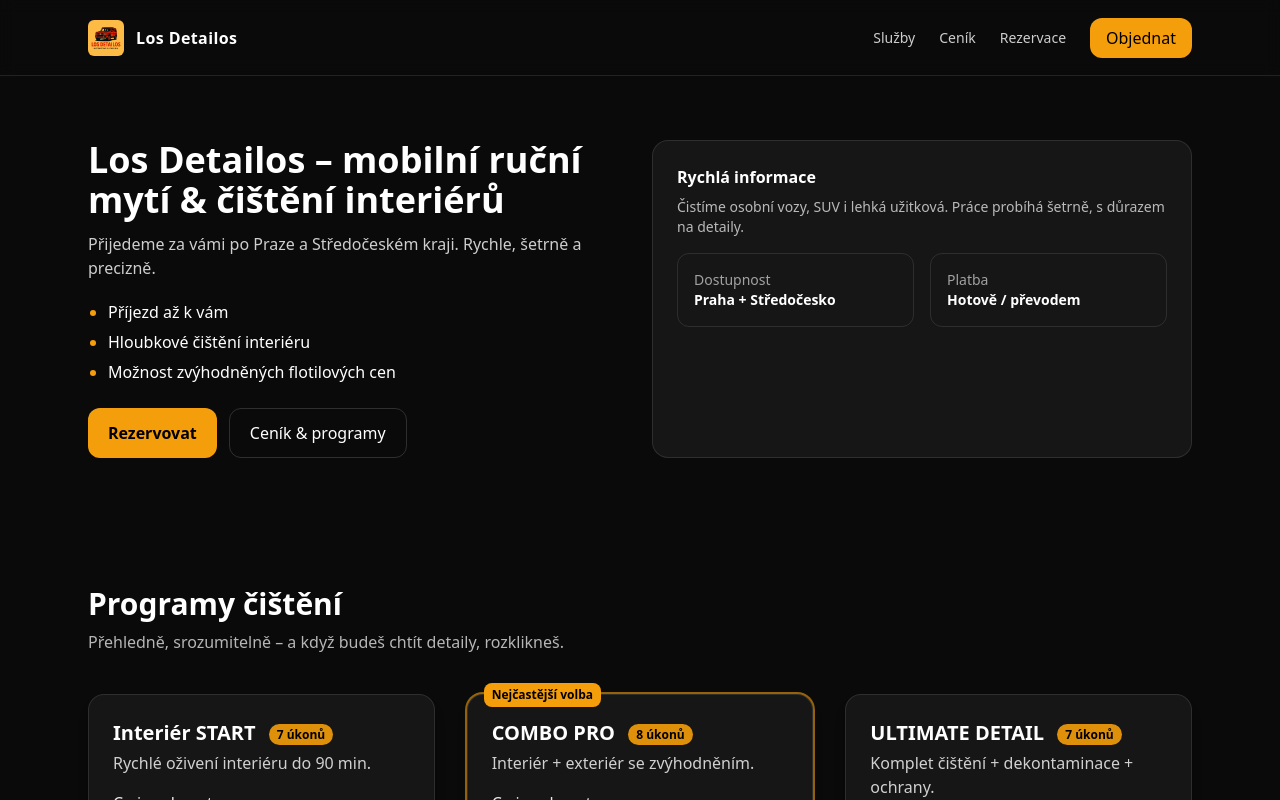
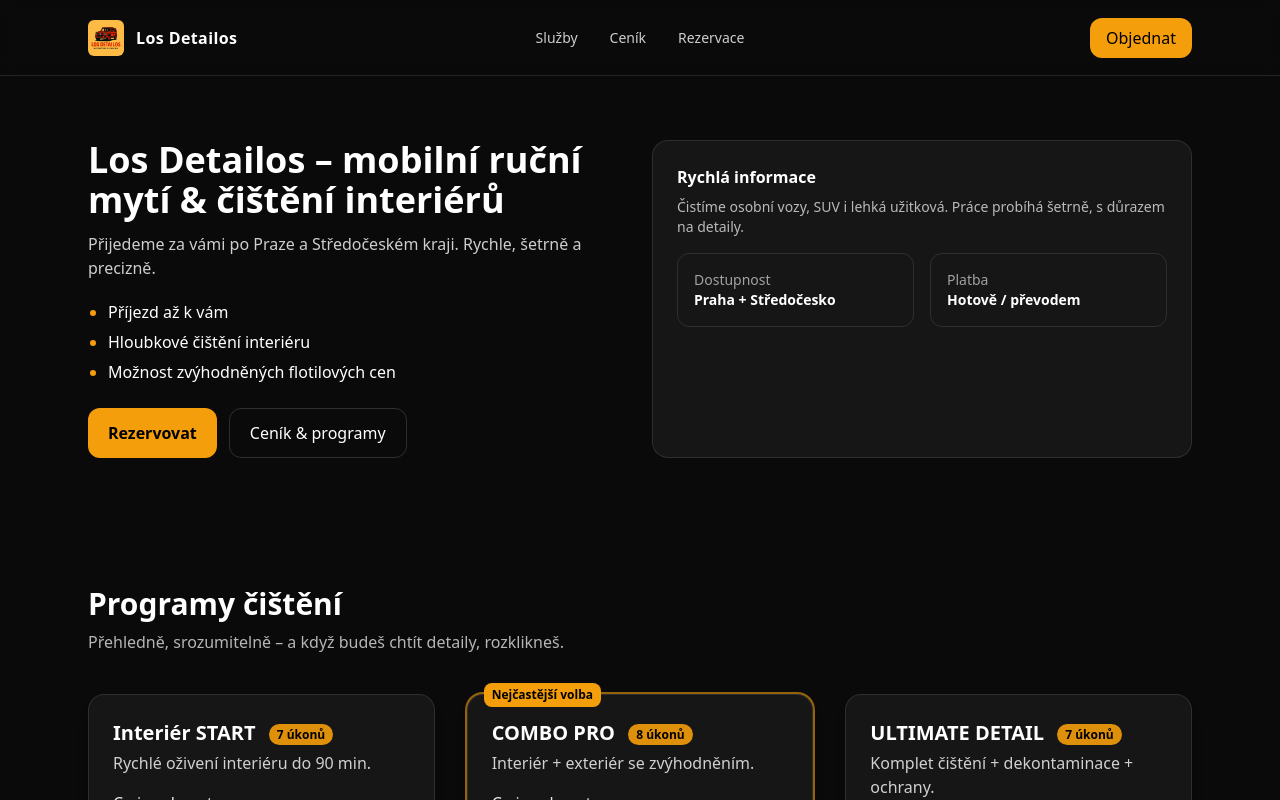
Before and after one commit to cyriac9966/losdetailos, a React (Vite) app: page / in a window 1280 px wide. Shown: the top 800 px of the page. Built offline with nearby package versions, Linux system fonts and the light colour scheme; the HTML template or start-up script is replaced by a standard one.

Commit message:
Uprava topbaru: odkazy Služby, Ceník, Rezervace zarovnány na střed

```diff
--- a/src/components/Topbar.jsx
+++ b/src/components/Topbar.jsx
@@ -4,7 +4,7 @@
     return (
         <header className="fixed top-0 inset-x-0 z-50 bg-brandBlack/90 backdrop-blur supports-[backdrop-filter]:bg-brandBlack/70 border-b border-white/10 h-[76px]">
             <div className="container-page h-full flex items-center justify-between">
-                {/* Logo + název */}
+                {/* Logo vlevo */}
                 <a href="/" className="flex items-center gap-3 group">
                     <img
                         src="/favicon.png"
@@ -16,24 +16,37 @@
           </span>
                 </a>
 
-                {/* Navigace */}
-                <nav className="hidden sm:flex items-center gap-6">
-                    <a href="#sluzby" className="text-white/80 hover:text-white text-sm">
+                {/* Navigace uprostřed */}
+                <nav className="hidden sm:flex items-center gap-8 absolute left-1/2 -translate-x-1/2">
+                    <a
+                        href="#sluzby"
+                        className="text-white/80 hover:text-white text-sm font-medium transition"
+                    >
                         Služby
                     </a>
-                    <a href="#cenik" className="text-white/80 hover:text-white text-sm">
+                    <a
+                        href="#cenik"
+                        className="text-white/80 hover:text-white text-sm font-medium transition"
+                    >
                         Ceník
                     </a>
-                    <a href="#rezervace" className="text-white/80 hover:text-white text-sm">
+                    <a
+                        href="#rezervace"
+                        className="text-white/80 hover:text-white text-sm font-medium transition"
+                    >
                         Rezervace
                     </a>
+                </nav>
+
+                {/* Tlačítko vpravo */}
+                <div className="hidden sm:flex">
                     <a
                         href="#rezervace"
                         className="inline-flex items-center rounded-xl px-4 py-2 bg-brandYellow text-black font-medium hover:brightness-110 transition"
                     >
                         Objednat
                     </a>
-                </nav>
+                </div>
             </div>
         </header>
     );
```
